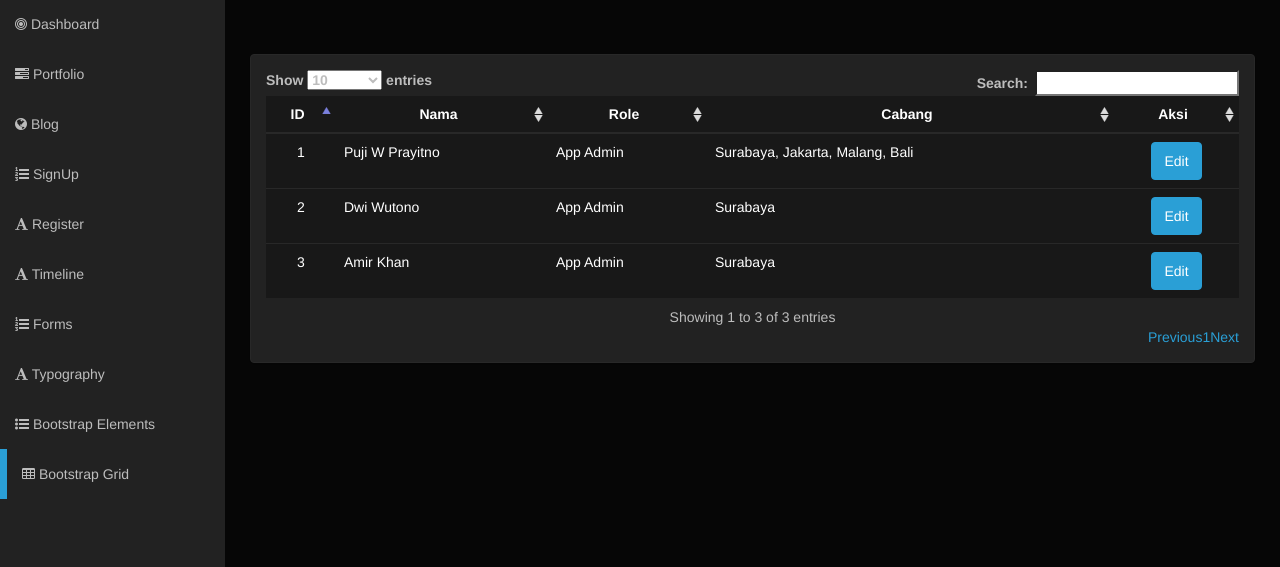
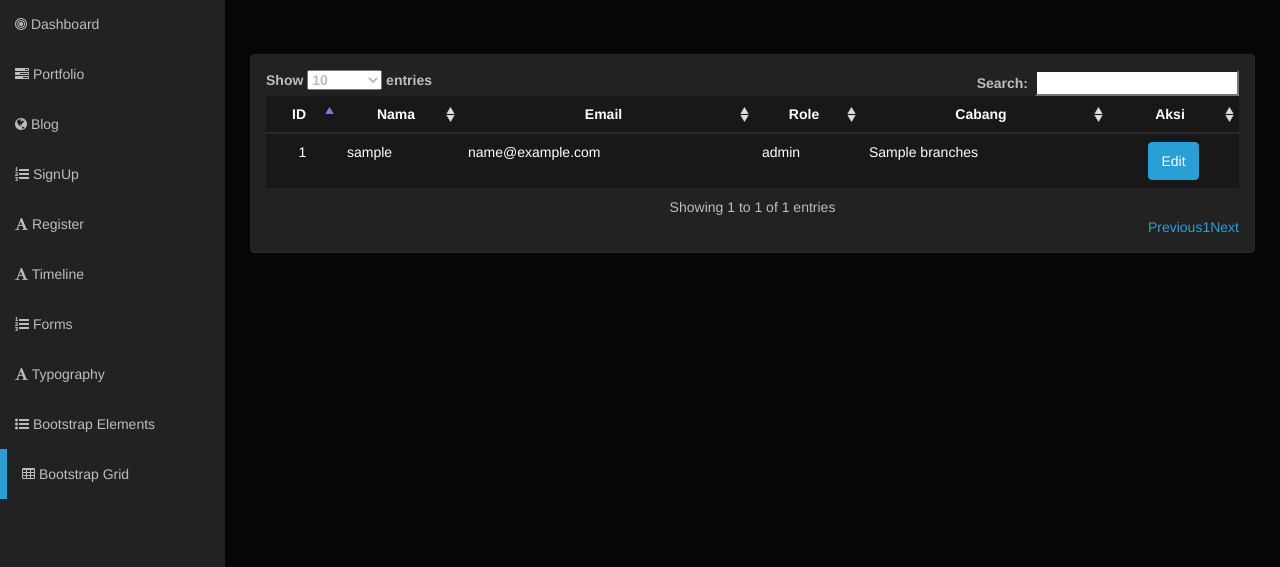
Before and after one commit to pojok-webdev/padi-customer-admin, a CodeIgniter app: the page made by application/views/users/index.php in a window 1280 px wide. Shown: the part 51-618 px from the top of the page. Run offline with CodeIgniter, Linux system fonts and the light colour scheme; the template is opened without the code that fills it: most values are stand-ins (such as "Sample title", 1, 10 or a date in 2020).

Commit message:
add populate users

```diff
--- a/application/controllers/Users.php
+++ b/application/controllers/Users.php
@@ -1,7 +1,10 @@
 <?php
 class Users extends CI_Controller{
     function index(){
-        $this->load->view('users/index');
+        $this->load->model('user');
+        $users = $this->user->get();
+        $data['users'] = $users;
+        $this->load->view('users/index',$data);
     }
 }
 ?>
--- a/application/views/users/index.php
+++ b/application/views/users/index.php
@@ -32,7 +32,11 @@
 	<script>
 		$(document).ready(function(){
 			$("#tUsers").DataTable();
+            $("#tUsers").on("click",".btnedit",function(){
+                console.log("Edit");
+            });
 		});
+
 	</script>
 </head>
 <body>
@@ -107,33 +111,23 @@
                                     <tr>
                                         <th class="text-center">ID</th>
                                         <th class="text-center">Nama</th>
+                                        <th class="text-center">Email</th>
                                         <th class="text-center">Role</th>
                                         <th class="text-center">Cabang</th>
                                         <th class="text-center">Aksi</th>
                                     </tr>
                                 </thead>
                                 <tbody>
+                                    <?php foreach($users as $user){?>
                                     <tr>
-                                        <td>1</td>
-                                        <td class="text-left">Puji W Prayitno</td>
-                                        <td class="text-left">App Admin</td>
-                                        <td class="text-left">Surabaya, Jakarta, Malang, Bali</td>
-                                        <td><button class="btn btn-primary">Edit</button></td>
+                                        <td><?php echo $user->id;?></td>
+                                        <td class="text-left"><?php echo $user->username;?></td>
+                                        <td class="text-left"><?php echo $user->email;?></td>
+                                        <td class="text-left"><?php echo $user->roles;?></td>
+                                        <td class="text-left"><?php echo $user->branches;?></td>
+                                        <td><button class="btn btn-primary btnedit">Edit</button></td>
                                     </tr>
-                                    <tr>
-                                        <td>2</td>
-                                        <td class="text-left">Dwi Wutono</td>
-                                        <td class="text-left">App Admin</td>
-                                        <td class="text-left">Surabaya</td>
-                                        <td><button class="btn btn-primary">Edit</button></td>
-                                    </tr>
-                                    <tr>
-                                        <td>3</td>
-                                        <td class="text-left">Amir Khan</td>
-                                        <td class="text-left">App Admin</td>
-                                        <td class="text-left">Surabaya</td>
-                                        <td><button class="btn btn-primary">Edit</button></td>
-                                    </tr>
+                                    <?php }?>
                                 </tbody>
                             </table>
                         </div>
--- /dev/null
+++ b/js/admin/users/users.js
@@ -0,0 +1,6 @@
+(function($){
+    $("#tUsers").on(".btnedit","click",function(){
+        console.log("Edit");
+        alert("hhee");
+    });
+}(jQuery))
--- a/plugins/page/users/index.js
+++ b/plugins/page/users/index.js
@@ -1,3 +1,8 @@
 (function($){
+    console.log("bobo");
     $("#tUsers").DataTable();
+    $(".btnedit").click(function(){
+        console.log("yeeeee");
+    });
+    console.log("bebe");
 }(jQuery))
```
Also changed, not shown: application/models/User.php (added, +11 -0 lines).
